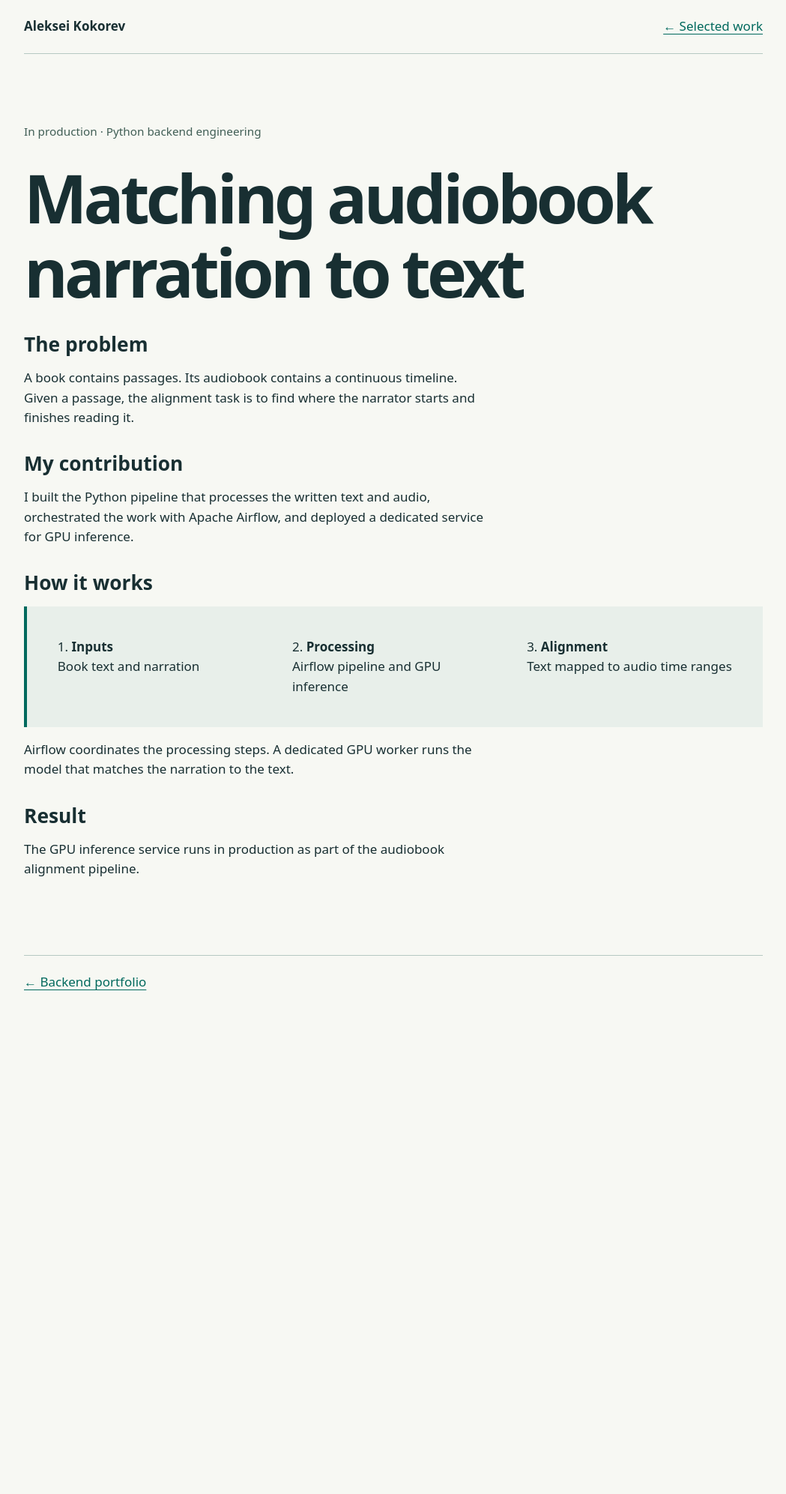
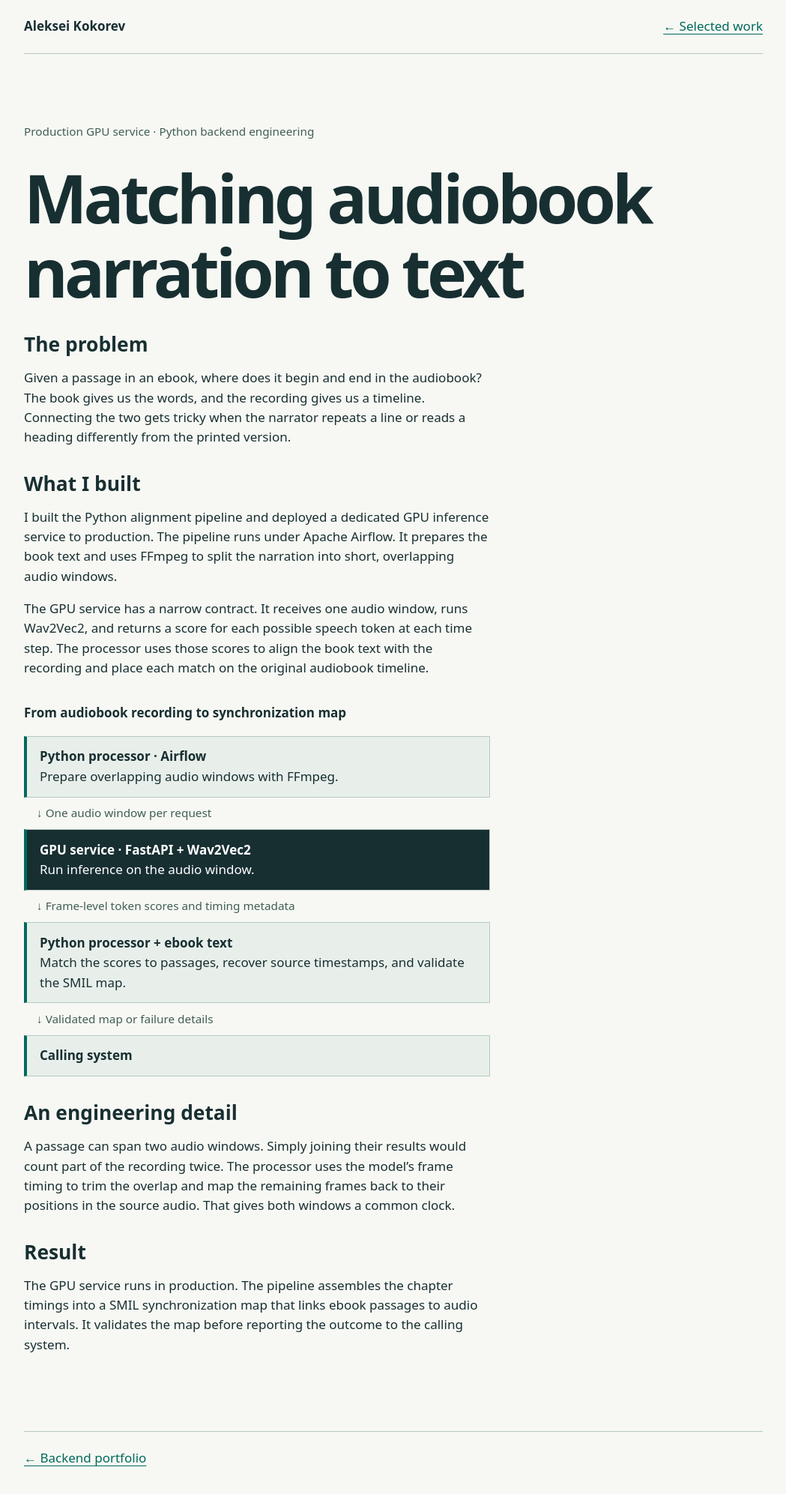
Before and after one commit to alex-coch/alex-coch.github.io, a Jekyll site: the page projects/audiobook-alignment/index.html, which Jekyll copies as it is, in a window 1280 px wide. Shown: the whole page at 75% size, without its empty margins (115-1164 px from the left). Built offline with Jekyll 4.4.1, drawn with Linux system fonts in a browser that asks for light colours; before the commit the page ends 1358 px from its top, so only the background shows below that.

Commit message:
Document audiobook alignment pipeline and GPU inference contract

```diff
--- a/assets/portfolio.css
+++ b/assets/portfolio.css
@@ -10,8 +10,13 @@ h1,h2,h3 {line-height:1.1;text-wrap:balance} h1 {font-size:clamp(2.8rem,7vw,5.4r
 h2 {font-size:1.55rem;margin:2rem 0 1rem} h3 {font-size:clamp(1.65rem,4vw,2.5rem);margin:.55em 0}
 p {max-width:64ch}.hero p {font-size:1.2rem} nav {margin:1.6rem 0}
 .primary {padding:.65em 1em;background:var(--accent);color:white;border-radius:.3rem;text-decoration:none}.primary:hover {color:white;background:#004a40}
-article,.flow {background:#e8efea;border-left:4px solid var(--accent);padding:clamp(1.2rem,4vw,2.4rem)}
+article {background:#e8efea;border-left:4px solid var(--accent);padding:clamp(1.2rem,4vw,2.4rem)}
 .meta {font-size:.9rem;color:#405e55} h3 a {color:var(--ink);text-decoration:none} h3 a:hover {text-decoration:underline}
-.flow {display:flex;gap:2.3rem;flex-wrap:wrap;list-style-position:inside}.flow li {flex:1 1 10rem}
+.pipeline {max-width:64ch;margin:2rem 0}
+.pipeline figcaption {font-weight:700;margin-bottom:1rem}
+.pipeline .node {padding:.8rem 1rem;border:1px solid var(--line);border-left:4px solid var(--accent);background:#e8efea}
+.pipeline .gpu {background:var(--ink);color:white}
+.pipeline .node span {display:block}
+.pipeline .edge {padding:.55rem 1rem;color:#405e55;font-size:.9rem}
 footer {margin:3rem 0 2rem;border-top:1px solid var(--line);padding-top:1.3rem}
 @media(prefers-reduced-motion:no-preference){html{scroll-behavior:smooth}}
--- a/index.html
+++ b/index.html
@@ -2,9 +2,9 @@
 <html lang="en"><head><meta charset="utf-8"><meta name="viewport" content="width=device-width, initial-scale=1"><title>Aleksei Kokorev · Python Backend Engineer</title><meta name="description" content="Python backend engineering portfolio. APIs, event-driven systems and production GPU inference."><link rel="stylesheet" href="/assets/portfolio.css"></head>
 <body><main>
 <header><a class="name" href="/">Aleksei Kokorev</a><a href="/learning/ml/">ML archive</a></header>
-<section class="hero"><h1>Python Backend<br>Engineer</h1><p>I build APIs and event-driven services. My recent work includes search, reading activity tracking, and a production service that matches audiobook narration to text.</p>
+<section class="hero"><h1>Python Backend<br>Engineer</h1><p>I build APIs and event-driven services. My recent work includes search, reading activity tracking, and a production pipeline that matches audiobook narration to text.</p>
 <nav><a class="primary" href="#work">View case study ↓</a><a href="/assets/Aleksei_Kokorev_Python_Backend_CV.pdf" download>Download CV</a><a href="https://www.linkedin.com/in/alexcoch/">LinkedIn ↗</a></nav></section>
-<section id="work"><h2>Selected work</h2><article><div class="meta">In production · Backend engineering</div><h3><a href="/projects/audiobook-alignment/">Matching audiobook narration to text</a></h3><p>I built the processing pipeline and deployed the GPU service that aligns a book’s narration with its written text.</p><p class="meta">Python · Apache Airflow · GPU inference</p><a href="/projects/audiobook-alignment/">Read case study →</a></article></section>
+<section id="work"><h2>Selected work</h2><article><div class="meta">Production GPU service · Backend engineering</div><h3><a href="/projects/audiobook-alignment/">Matching audiobook narration to text</a></h3><p>I built a pipeline that maps passages in an ebook to time ranges in its audiobook. A dedicated GPU service processes the audio, while a Python backend matches the narration to the text and validates the timing.</p><p class="meta">Python · Apache Airflow · FastAPI · Wav2Vec2</p><a href="/projects/audiobook-alignment/">Read case study →</a></article></section>
 <footer><a href="/learning/ml/">Machine Learning Archive →</a><p>Earlier projects in machine learning, computer vision, and natural language processing.</p></footer></main>
 <script>
 const archiveAnchors = ['machinelearning','boston','donors','segments','smartcab','digit','message','sentiment'];
--- a/projects/audiobook-alignment/index.html
+++ b/projects/audiobook-alignment/index.html
@@ -1,9 +1,28 @@
 <!doctype html>
 <html lang="en"><head><meta charset="utf-8"><meta name="viewport" content="width=device-width, initial-scale=1"><title>Matching audiobook narration to text · Aleksei Kokorev</title><link rel="stylesheet" href="/assets/portfolio.css"></head>
 <body><main><header><a class="name" href="/">Aleksei Kokorev</a><a href="/#work">← Selected work</a></header>
-<section class="case"><p class="meta">In production · Python backend engineering</p><h1>Matching audiobook narration to text</h1>
-<h2>The problem</h2><p>A book contains passages. Its audiobook contains a continuous timeline. Given a passage, the alignment task is to find where the narrator starts and finishes reading it.</p>
-<h2>My contribution</h2><p>I built the Python pipeline that processes the written text and audio, orchestrated the work with Apache Airflow, and deployed a dedicated service for GPU inference.</p>
-<h2>How it works</h2><ol class="flow"><li><strong>Inputs</strong><br>Book text and narration</li><li><strong>Processing</strong><br>Airflow pipeline and GPU inference</li><li><strong>Alignment</strong><br>Text mapped to audio time ranges</li></ol>
-<p>Airflow coordinates the processing steps. A dedicated GPU worker runs the model that matches the narration to the text.</p>
-<h2>Result</h2><p>The GPU inference service runs in production as part of the audiobook alignment pipeline.</p></section><footer><a href="/">← Backend portfolio</a></footer></main></body></html>
+<section class="case">
+<p class="meta">Production GPU service · Python backend engineering</p>
+<h1>Matching audiobook narration to text</h1>
+<h2>The problem</h2>
+<p>Given a passage in an ebook, where does it begin and end in the audiobook? The book gives us the words, and the recording gives us a timeline. Connecting the two gets tricky when the narrator repeats a line or reads a heading differently from the printed version.</p>
+<h2>What I built</h2>
+<p>I built the Python alignment pipeline and deployed a dedicated GPU inference service to production. The pipeline runs under Apache Airflow. It prepares the book text and uses FFmpeg to split the narration into short, overlapping audio windows.</p>
+<p>The GPU service has a narrow contract. It receives one audio window, runs Wav2Vec2, and returns a score for each possible speech token at each time step. The processor uses those scores to align the book text with the recording and place each match on the original audiobook timeline.</p>
+<figure class="pipeline">
+  <figcaption>From audiobook recording to synchronization map</figcaption>
+  <div class="node"><strong>Python processor · Airflow</strong><span>Prepare overlapping audio windows with FFmpeg.</span></div>
+  <div class="edge">↓ One audio window per request</div>
+  <div class="node gpu"><strong>GPU service · FastAPI + Wav2Vec2</strong><span>Run inference on the audio window.</span></div>
+  <div class="edge">↓ Frame-level token scores and timing metadata</div>
+  <div class="node"><strong>Python processor + ebook text</strong><span>Match the scores to passages, recover source timestamps, and validate the SMIL map.</span></div>
+  <div class="edge">↓ Validated map or failure details</div>
+  <div class="node"><strong>Calling system</strong></div>
+</figure>
+<h2>An engineering detail</h2>
+<p>A passage can span two audio windows. Simply joining their results would count part of the recording twice. The processor uses the model’s frame timing to trim the overlap and map the remaining frames back to their positions in the source audio. That gives both windows a common clock.</p>
+<h2>Result</h2>
+<p>The GPU service runs in production. The pipeline assembles the chapter timings into a SMIL synchronization map that links ebook passages to audio intervals. It validates the map before reporting the outcome to the calling system.</p>
+</section>
+<footer><a href="/">← Backend portfolio</a></footer>
+</main></body></html>
```
